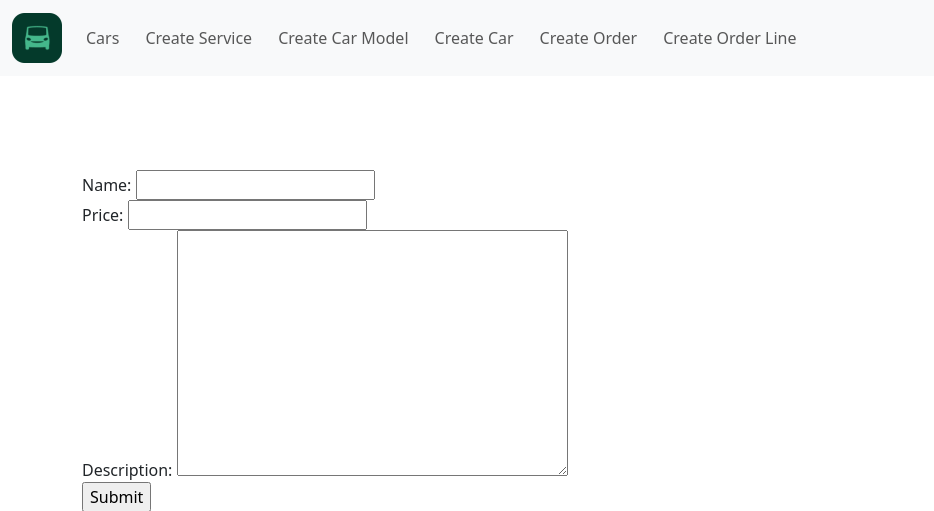
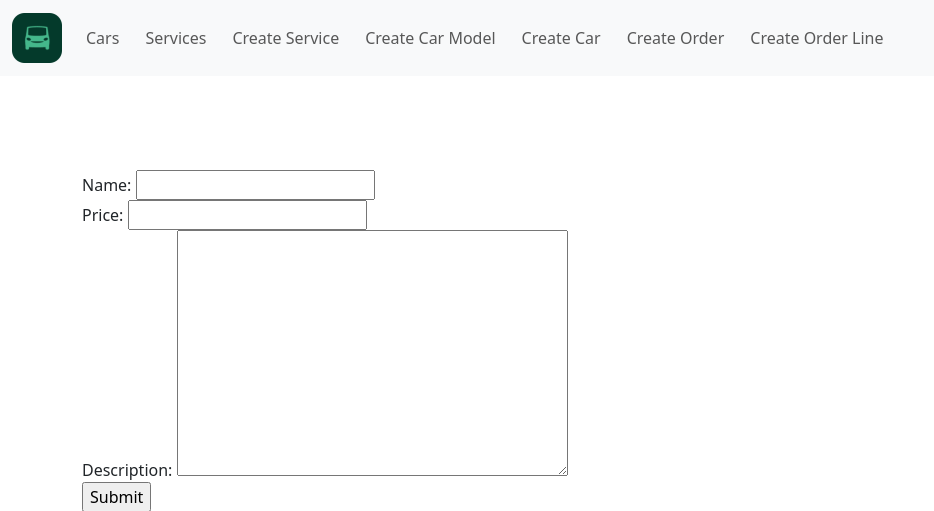
Before and after one commit to 00riddle00/auto-service-2025, a Django app: page /create_service/ in a window 1280 px wide. Shown: the top 511 px of the page, without its empty margins (0-934 px from the left). Run offline with Django 5.2, Linux system fonts and the light colour scheme.

Commit message:
[29.16] Add a class-based view (CBV) for the "/services" page.

```diff
--- a/service/templates/service/base.html
+++ b/service/templates/service/base.html
@@ -43,6 +43,9 @@
               <a class="nav-link" href="{% url 'cars' %}">Cars</a>
             </li>
             <li class="nav-item">
+              <a class="nav-link" href="{% url 'services' %}">Services</a>
+            </li>
+            <li class="nav-item">
               <a class="nav-link" href="{% url 'create_service' %}">Create Service</a>
             </li>
             <li class="nav-item">
--- a/service/templates/service/index.html
+++ b/service/templates/service/index.html
@@ -8,7 +8,7 @@
   <p>Currently, we have:</p>
   <ul>
     <li><strong>Cars in our garage: </strong><a href="{% url 'cars' %}">{{ num_cars }}</a>
-    <li><strong>Services available: </strong><a href="#">{{ num_services }}</a>
+    <li><strong>Services available: </strong><a href="{% url 'services' %}">{{ num_services }}</a>
     <li><strong>Orders completed: </strong><a href="#">{{ num_orders }}</a>
   </ul>
 {% endblock content %}
--- a/service/urls.py
+++ b/service/urls.py
@@ -6,6 +6,7 @@ urlpatterns = [
     path("", views.index, name="index"),
     path("cars/", views.cars, name="cars"),
     path("cars/<int:pk>", views.car, name="car_details"),
+    path("services/", views.ServiceListView.as_view(), name="services"),
     path("create_service/", views.create_service, name="create_service"),
     path("create_car_model/", views.create_car_model, name="create_car_model"),
     path("create_car/", views.create_car, name="create_car"),
--- a/service/views.py
+++ b/service/views.py
@@ -2,6 +2,7 @@ from django.db.models import F
 from django.http import HttpResponseRedirect
 from django.shortcuts import get_object_or_404, render
 from django.urls import reverse
+from django.views import generic
 
 from .forms import CarForm, CarModelForm, OrderForm, OrderLineForm, ServiceForm
 from .models import Car, Order, Service
@@ -28,6 +29,12 @@ def cars(request):
 def car(request, pk):
     car_ = get_object_or_404(Car, pk=pk)
     return render(request, "service/car_details.html", {"car": car_})
+
+
+class ServiceListView(generic.ListView):
+    model = Service
+    context_object_name = "services"
+    template_name = "service/services.html"
 
 
 def create_service(request):
```
Also changed, not shown: service/templates/service/services.html (added, +17 -0 lines).
